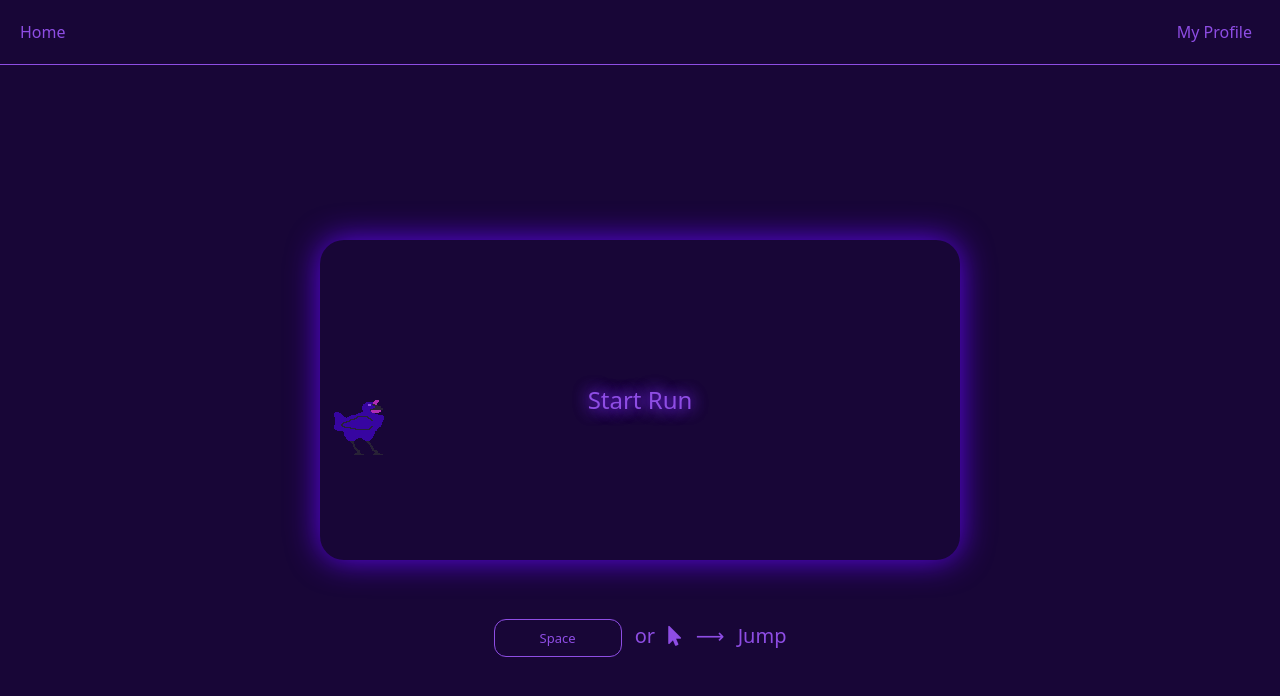
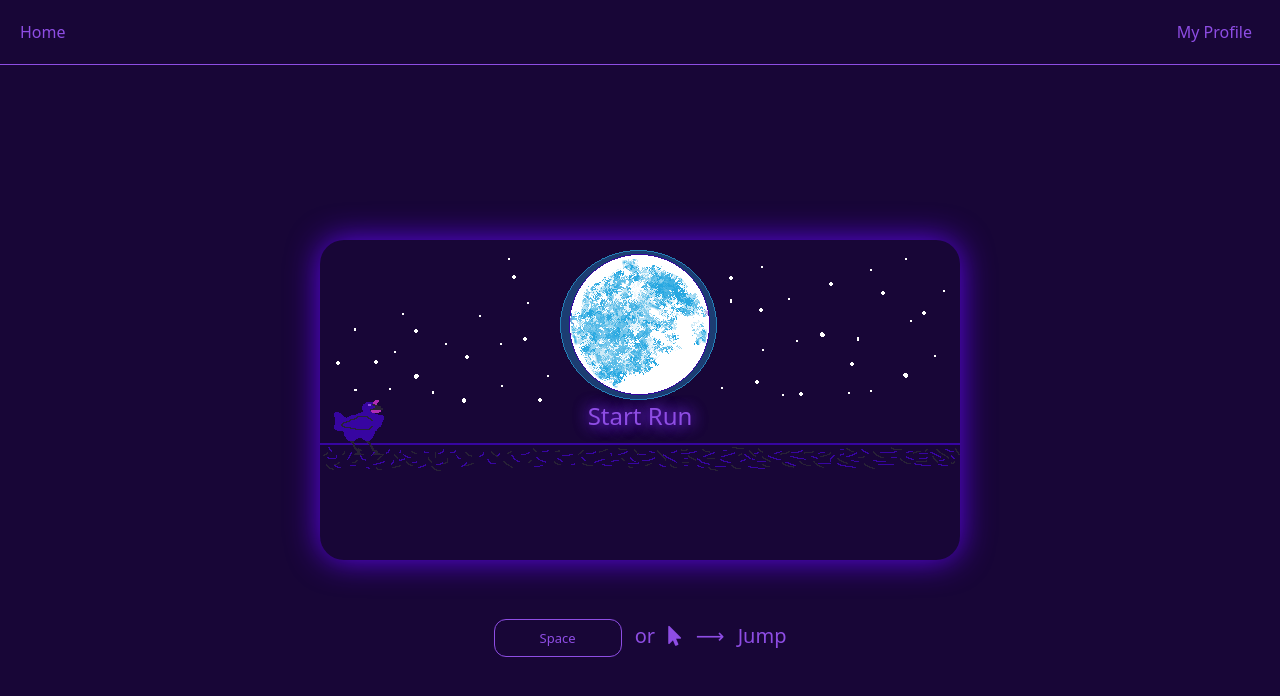
Before and after one commit to Games4Doritos/CITS3403-Project, a Flask app: page /play in a window 1280 px wide. Shown: the top 696 px of the page. Run offline with Flask 3, Linux system fonts and the light colour scheme; the visitor is signed in with stand-in values (Sample User, id 1); data that the repository does not hold is empty; some libraries are stand-ins or nearby versions.

Commit message:
Added sky obstacles, background, ground, retry button
- Added sprites for sky obstacles, the ground and the background
- Refactored play.html to add a retry button
- Refactored game.js by introducing a third canvas
- Added logic for the retry button
- Added logic for the sky obstacles

```diff
--- a/app/static/game.js
+++ b/app/static/game.js
@@ -1,17 +1,25 @@
-const gameCanvas = document.getElementById('gameCanvas');
+const backCanvas = document.getElementById('backCanvas');
+const obstacleCanvas = document.getElementById('gameCanvas');
 const playerCanvas = document.getElementById('playerCanvas');
-const gameCtx = gameCanvas.getContext('2d');
+const obstacleCtx = gameCanvas.getContext('2d');
 const playerCtx = playerCanvas.getContext('2d');
+const backCtx = backCanvas.getContext('2d');
 
-gameCanvas.width = gameCanvas.clientWidth;
-gameCanvas.height = gameCanvas.clientHeight;
+obstacleCanvas.width = gameCanvas.clientWidth;
+obstacleCanvas.height = gameCanvas.clientHeight;
 playerCanvas.width = playerCanvas.clientWidth;
 playerCanvas.height = playerCanvas.clientHeight;
+backCanvas.width = backCanvas.clientWidth;
+backCanvas.height = backCanvas.clientHeight;
 
 const groundSprites = ["rock1", "rock2", "toxicSpill"];
 const groundDimensions = [{"w":50,"h":30}, {"w":40,"h":46}, {"w":50,"h":15}];
 
+const skySprites = ["drone", "lightningCloud"];
+const skyDimensions = [{"w":40, "h":30}, {"w":50, "h":30}]
+
 class player{
+    // dimensions of player are currently 50 x 55
     static {
         this.baseY = playerCanvas.height/2;
     }
@@ -25,10 +33,9 @@ class player{
         this.x = playerCanvas.width*0.1;
         this.y = player.baseY;
         this.sprite = new Image();
-        this.sprite.src = "/static/assets/technoChicken2.png";
+        this.sprite.src = "/static/assets/technoChicken.png";
         //Dimensions of sprite: 40x60
         this.jumping= false;
-        this.lastTime = performance.now();
         this.jumpTime;
         this.jumpCount = 0;
         this.sprite.onload = () => {
@@ -36,7 +43,7 @@ class player{
         }
     }
     initialAnim(context){
-        let startX = this.x - 40;
+        let startX = this.x - 50;
         let x = startX;
         let runStart = performance.now();
         let lastTime = runStart;
@@ -116,22 +123,20 @@ class obstacle{
         this.sprite = new Image();
         if (yState === "sky"){
 
-            /*let choice = Math.floor(Math.random()*2.9);
-            console.log(choice);
+            let choice = Math.floor(Math.random()*1.9);
+            this.sprite.src = `/static/assets/${skySprites[choice]}.png`;
+            this.w = skyDimensions[choice].w;
+            this.h = skyDimensions[choice].h;
+            this.y = obstacleCanvas.height/2 - 100 +  (55-this.h);
+        }
+        else if (yState === "ground"){
+            let choice = Math.floor(Math.random()*2.9);
             this.sprite.src = `/static/assets/${groundSprites[choice]}.png`;
             this.w = groundDimensions[choice].w;
             this.h = groundDimensions[choice].h;
-            this.y = gameCanvas.height/2 - 100 + (55- this.h);*/
+            this.y = obstacleCanvas.height/2 + (55-this.h);
         }
-        else if (yState === "ground"){
-            let choice = Math.floor(Math.random()*2.9);
-            console.log(choice);
-            this.sprite.src = `/static/assets/${groundSprites[choice]}.png`;
-            this.w = groundDimensions[choice].w;
-            this.h = groundDimensions[choice].h;
-            this.y = gameCanvas.height/2 + (55-this.h);
-        }
-        this.x = gameCanvas.width + this.w;
+        this.x = obstacleCanvas.width + this.w;
         this.alive = true;
         this.lastTime = performance.now();
     }
@@ -150,13 +155,13 @@ class obstacle{
         */
         const deltaTime = (now - this.lastTime)*0.06;
         this.lastTime = now;
-        this.x -= (gameCanvas.width + 100)*obstacle.speed *deltaTime;
+        this.x -= (obstacleCanvas.width + 100)*obstacle.speed *deltaTime;
         this.draw(context);
     }
 
 }
 
-curPlayer = new player();
+let curPlayer = new player();
 let objCount = 0;
 const obstacles = [];
 let animationID;
@@ -170,7 +175,9 @@ let finalRunDuration;
 let dead = false;
 const gameUI = document.getElementById("gameUI");
 const end = document.getElementById("end");
-const pauseScreen = document.getElementById("pauseScreen")
+const pauseScreen = document.getElementById("pauseScreen");
+const startScreen = document.getElementById("startScreen");
+const retry = document.getElementById("retry");
 
 let score = 0;
 let baseMultiplier = 1;
@@ -179,10 +186,23 @@ let bonusMultiplier = 0;
 const scoreElement = document.getElementById("score");
 const multiplierElement = document.getElementById("multiplier");
 
+// draws the background and ground
+const groundImage = new Image();
+groundImage.src = "/static/assets/ground.png";
+groundImage.onload = () => {
+    backCtx.drawImage(groundImage, 0, player.baseY + 30, obstacleCanvas.width, 80);
+}
+const backImage = new Image();
+backImage.src = "/static/assets/backGround.png";
+backImage.onload = () => {
+    backCtx.drawImage(backImage, 0, 10, obstacleCanvas.width, 160);
+}
+
+
 function frame(){
     let count = 0;
-    gameCanvas.width = gameCanvas.clientWidth;
-    gameCanvas.height = gameCanvas.clientHeight;
+    obstacleCanvas.width = obstacleCanvas.clientWidth;
+    obstacleCanvas.height = obstacleCanvas.clientHeight;
     playerCanvas.width = playerCanvas.clientWidth;
     playerCanvas.height = playerCanvas.clientHeight;
 
@@ -204,7 +224,7 @@ function frame(){
         }
         objCount++;
     }
-    else if (objCount < 5 && Math.random() < 0.1 && obstacles[obstacles.length-1].x < gameCanvas.width - obstacle.spacing){
+    else if (objCount < 5 && Math.random() < 0.1 && obstacles[obstacles.length-1].x < obstacleCanvas.width - obstacle.spacing){
         if (Math.random() < 0.5){
             obstacles.push(new obstacle("ground"));
         }
@@ -216,7 +236,7 @@ function frame(){
     if (dead){
         return;
     }
-    gameCtx.clearRect(0, 0, gameCanvas.width, gameCanvas.height);
+    obstacleCtx.clearRect(0, 0, obstacleCanvas.width, player.baseY);
     playerCtx.clearRect(0, 0, playerCanvas.width, playerCanvas.height);
 
     const now = performance.now();
@@ -229,7 +249,8 @@ function frame(){
     // add baseMultiplier and bonusMultiplier together (done safely and rounded to avoid precision errors)
     let multiplier = Number(Math.round(baseMultiplier + bonusMultiplier - sabotageDebuff + 'e' + 1) + 'e-' + 1);
     // Make sure multiplier never goes below 0.1
-    if (multiplier < 0.1) multiplier = 0.1;    multiplierElement.textContent = `${multiplier}`;
+    if (multiplier < 0.1) multiplier = 0.1;
+    multiplierElement.textContent = `${multiplier}`;
     // score is 1/10 * frame time at each frame, multiplied by the multiplier
     score += (deltaTime * 0.1) * multiplier;
     scoreElement.textContent = `${Math.round(score)}`;
@@ -255,9 +276,10 @@ function frame(){
         obstacle.speed = 0.0168125;
         obstacle.spacing = 380;
     }
+
     curPlayer.update(playerCtx);
     obstacles.forEach(obs =>{
-        obs.update(gameCtx);
+        obs.update(obstacleCtx);
     });
 
     obstacles.forEach(obs => {
@@ -359,6 +381,8 @@ async function runEnd(){
     newCurrency.style.display = "block";
 
     uploadResults(finalRunSeconds, curPlayer.jumpCount, roundedScore, currency);
+
+    retry.style.display = "flex";
 }
 function pauseButton(){
     if (dead){
@@ -387,8 +411,6 @@ function pauseButton(){
 function initialAnim(){
     document.getElementById("startScreen").style.display = "none";
     gameUI.style.display = "block";
-    runStart = performance.now();
-    lastTime = runStart;
     curPlayer.initialAnim(playerCtx);
 
 }
@@ -401,7 +423,10 @@ function jumpHandle(event){
 }
 
 function start(){
+    runStart = performance.now();
+    lastTime = runStart;
     animationID = requestAnimationFrame(frame);
+    running = true;
     document.addEventListener('keydown', (event) => {
         jumpHandle(event);
     });
@@ -416,3 +441,47 @@ function start(){
         }
     });
 }
+
+function restart(){
+    for  (let i =0; i< objCount;i++){
+        obstacles.pop()
+    }
+    objCount = 0;
+    running = false;
+
+    pausedTime = 0.00;
+    finalRunDuration = 0.00;
+    dead = false;
+
+    score = 0;
+    baseMultiplier = 1;
+    bonusMultiplier = 0;
+    sabotageDebuff = 0;
+
+    backCtx.clearRect(0,0, backCanvas.width, backCanvas.height);
+    playerCtx.clearRect(0,0, playerCanvas.width, playerCanvas.height);
+    obstacleCtx.clearRect(0,0, obstacleCanvas.width, obstacleCanvas.height);
+
+    backCtx.drawImage(groundImage, 0, player.baseY + 30, obstacleCanvas.width, 80);
+    backCtx.drawImage(backImage, 0, 10, obstacleCanvas.width, 160);
+
+    const finalTime = document.getElementById("finalTime");
+    const totalJumps = document.getElementById("totalJumps");
+    const totalScore = document.getElementById("totalScore");
+    const newCurrency = document.getElementById("newCurrency");
+    finalTime.style.display = "none";
+    totalJumps.style.display = "none";
+    totalScore.style.display = "none";
+    newCurrency.style.display = "none";
+    document.getElementById("failMessage").style.display = "none";
+    document.getElementById("successMessage").style.display = "none";
+
+    gameUI.style.display = "none";
+    end.style.display= "none";
+    startScreen.style.display = "flex";
+    multiplierElement.textContent = "1";
+    scoreElement.textContent = "0";
+    document.getElementById("pauseButton").style.display = "block";
+    curPlayer = new player();
+    retry.style.display = "none";
+}
--- a/app/templates/play.html
+++ b/app/templates/play.html
@@ -5,7 +5,7 @@
 {% block extra_head %}
     <script>
     // Injected by Flask - debuff value for this run
-        const sabotageDebuff = {{ debuff }};
+        let sabotageDebuff = {{ debuff }};
     </script>
     <script src="{{ url_for('static', filename='game.js')}}" defer></script>
     <link rel="stylesheet" href="https://cdnjs.cloudflare.com/ajax/libs/font-awesome/4.7.0/css/font-awesome.min.css">
@@ -61,18 +61,19 @@
             </div>
             <div class="absolute w-full h-full rounded-3xl z-10 items-center justify-center flex" id="startScreen">
                 <button onclick="initialAnim()">
-                    <h2 class="text-2xl text-[var(--primary)] hover:scale-105 transition" style="text-shadow: 0 0 1rem var(--secondary), 0 0 1rem var(--primary);">
+                    <h2 class="mt-8 text-2xl text-[var(--primary)] hover:scale-105 transition" style="text-shadow: 0 0 1rem var(--secondary), 0 0 1rem var(--primary);">
                         Start Run
                     </h2>
                 </button>
             </div>
             <!-- The two canvases that display the game, one for just the player and one for the rest of the game-->
+            <canvas id="backCanvas" class="absolute" height="320" width="640"></canvas>
             <canvas id="gameCanvas" class="absolute" height="320" width="640"></canvas>
-            <canvas id="playerCanvas" class="absolute" height="320" width="640"></canvas>
+            <canvas id="playerCanvas" class="absolute z-1" height="320" width="640"></canvas>
             <!-- UI for the game(score, multiplier, pause button)-->
             <div class="w-full h-full z-10 hidden" id="gameUI">
                 <div class="flex">
-                    <div class="p-4 text-2xl text-[var(--primary)] w-fit inline-block" style="text-shadow: 0 0 1rem var(--secondary), 0 0 1rem var(--primary);">
+                    <div class="p-4 text-2xl text-[var(--primary)] w-fit inline-block absolute" style="text-shadow: 0 0 1rem var(--secondary), 0 0 1rem var(--primary);">
                         <h2 class="block pb-1">
                             Score <span id="score">0</span>
                         </h2>
@@ -103,7 +104,15 @@
             </div>
 
         </section>
-        <section class="absolute mt-[30rem] flex justify-center text-[var(--primary)]">
+        <section class="absolute mt-[30rem]  text-[var(--primary)]">
+            <div class="hidden justify-center p-5" id="retry">
+                <button onclick="restart()">
+                    <div class="p-2 rounded-xl bg-[var(--primary)] shadow-[0_0_0.5rem_var(--secondary)] text-white">
+                        Play Again
+                    </div>
+                </button>
+            </div>
+            <div class="flex-justify-center">
                 <div class="text-xl">
                     <div class="inline-block rounded-xl border border-[var(--primary)] p-1 w-[8rem] text-center mb-1 text-[small]">
                         Space
@@ -119,6 +128,7 @@
                         Jump
                     </span>
                 </div>
+             </div>
         </section>
 
     </div>
```
Also changed, not shown: app/static/assets/background.png (added), app/static/assets/drone.png (added), app/static/assets/ground.png (added), app/static/assets/lightningCloud.png (added), app/static/assets/technoChicken.png, app/static/assets/technoChicken2.png (deleted). Lines whose indentation alone changed are shown as unchanged.
